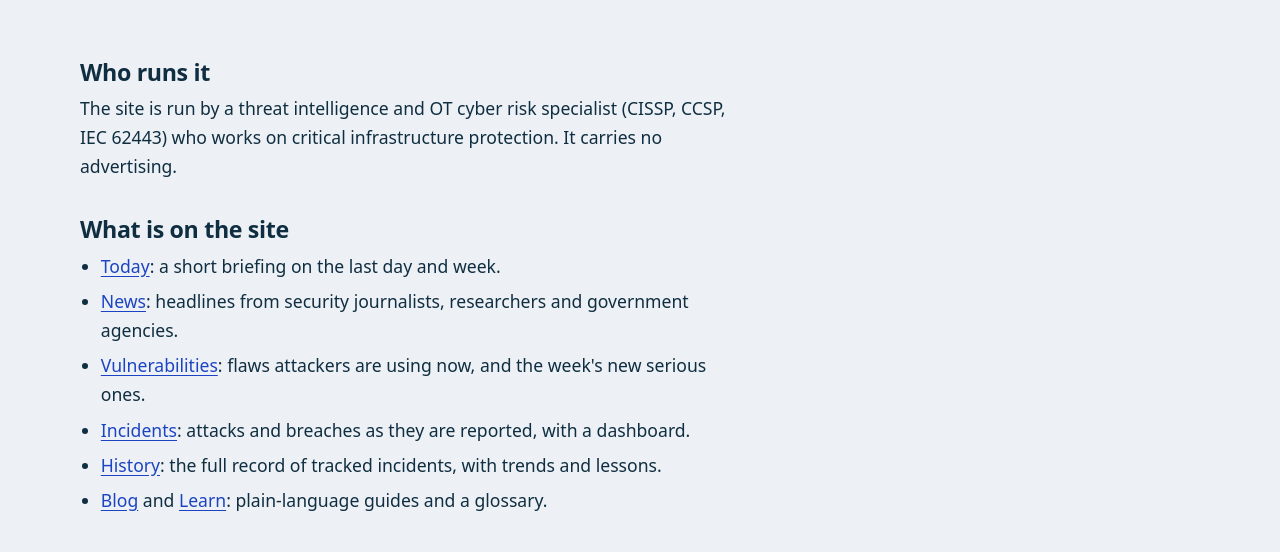
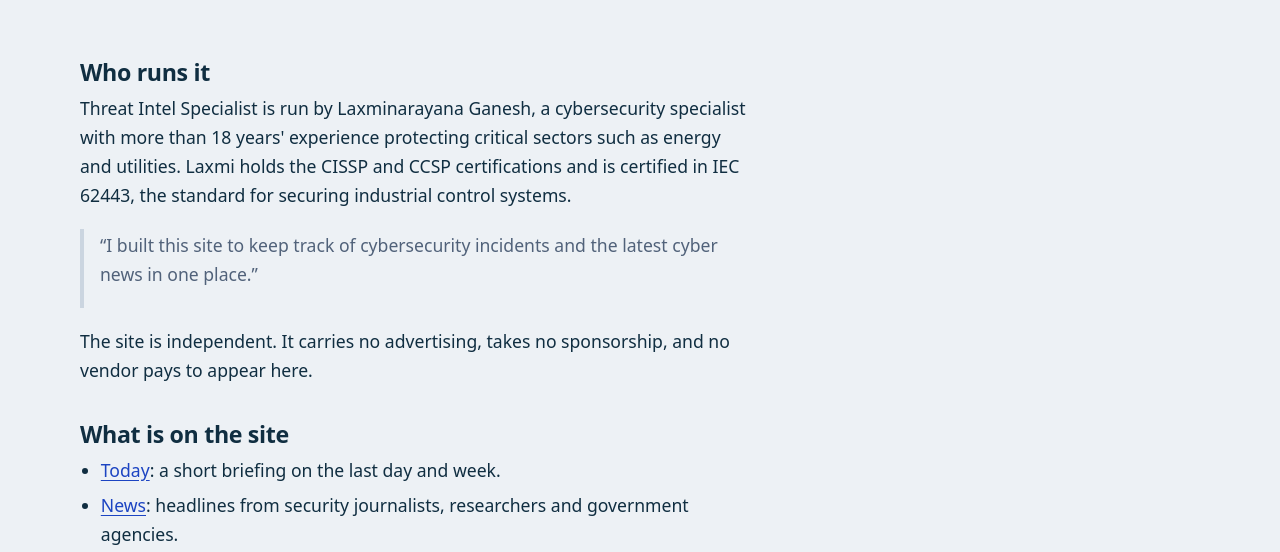
Before and after one commit to glachu87/threatintelspecialist, a plain HTML site: page about/index.html in a window 1280 px wide. Shown: the part 240-792 px from the top of the page. Drawn offline with Linux system fonts and the light colour scheme; a web font is replaced by a local one.

Commit message:
About: name the author and state the site's independence
Co-Authored-By: Claude Fable 5.2 <noreply@anthropic.com>
Claude-Session: https://claude.ai/code/session_01SDfdwMUWMtX3BQLQ1wRBrv

```diff
--- a/about/index.html
+++ b/about/index.html
@@ -4,12 +4,12 @@
 <meta charset="utf-8">
 <meta name="viewport" content="width=device-width, initial-scale=1">
 <title>About and how this site works — Threat Intel Specialist</title>
-<meta name="description" content="Who runs Threat Intel Specialist, where its data comes from, how incidents are labelled by strength of evidence, and how to report a correction.">
+<meta name="description" content="Threat Intel Specialist is run by Laxminarayana Ganesh. Where its data comes from, how incidents are labelled by strength of evidence, and how to report a correction.">
 <meta http-equiv="Content-Security-Policy" content="default-src 'self'; script-src 'self' https://www.googletagmanager.com; style-src 'self' https://fonts.googleapis.com; font-src https://fonts.gstatic.com; img-src 'self' data: https://www.google-analytics.com https://www.googletagmanager.com; connect-src 'self' https://www.google-analytics.com https://*.google-analytics.com https://www.googletagmanager.com; base-uri 'self'; form-action 'self'; object-src 'none'">
 <meta name="referrer" content="strict-origin-when-cross-origin">
 <link rel="canonical" href="https://www.threatintelspecialist.com/about/">
 <meta property="og:title" content="About and how this site works — Threat Intel Specialist">
-<meta property="og:description" content="Who runs Threat Intel Specialist, where its data comes from, how incidents are labelled by strength of evidence, and how to report a correction.">
+<meta property="og:description" content="Threat Intel Specialist is run by Laxminarayana Ganesh. Where its data comes from, how incidents are labelled by strength of evidence, and how to report a correction.">
 <meta property="og:type" content="website">
 <meta property="og:url" content="https://www.threatintelspecialist.com/about/">
 <link rel="icon" href="/images/mark.svg" type="image/svg+xml">
@@ -30,7 +30,9 @@
   </header>
   <div class="prose">
     <h2>Who runs it</h2>
-    <p>The site is run by a threat intelligence and OT cyber risk specialist (CISSP, CCSP, IEC 62443) who works on critical infrastructure protection. It carries no advertising.</p>
+    <p>Threat Intel Specialist is run by Laxminarayana Ganesh, a cybersecurity specialist with more than 18 years' experience protecting critical sectors such as energy and utilities. Laxmi holds the CISSP and CCSP certifications and is certified in IEC 62443, the standard for securing industrial control systems.</p>
+    <blockquote><p>“I built this site to keep track of cybersecurity incidents and the latest cyber news in one place.”</p></blockquote>
+    <p>The site is independent. It carries no advertising, takes no sponsorship, and no vendor pays to appear here.</p>
 
     <h2>What is on the site</h2>
     <ul>
```
